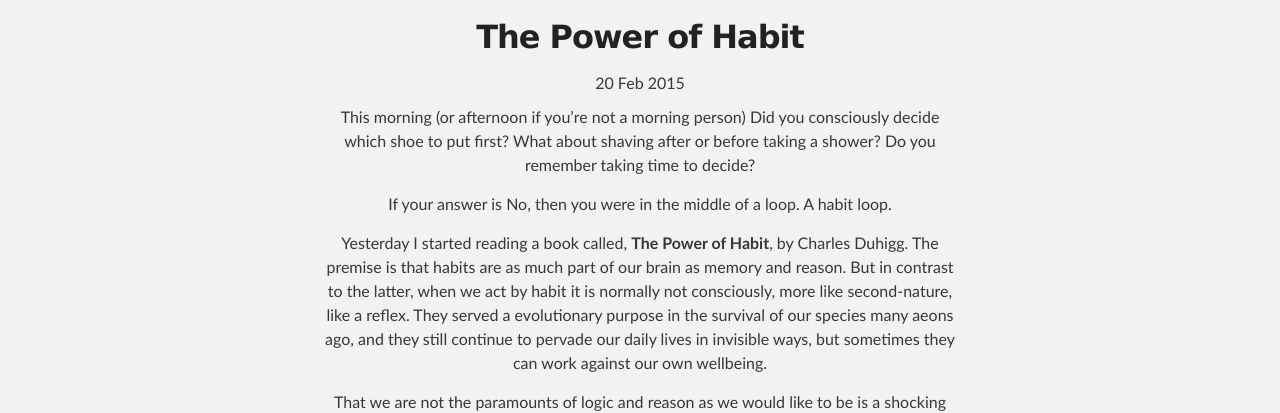
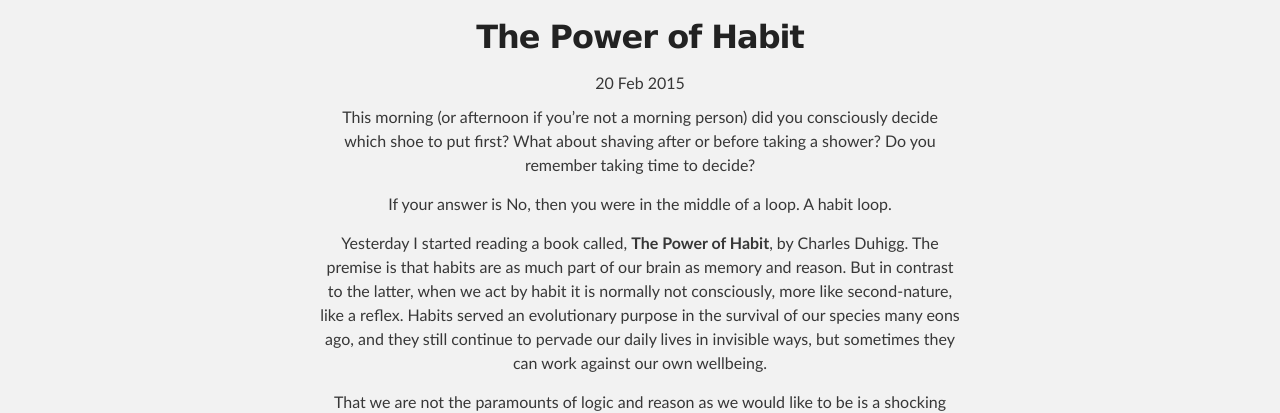
Before and after one commit to chibby0ne/chibby0ne.github.io, a Jekyll site: the page built from _posts/2015-02-20-Power_of_Habit.md, in a window 1280 px wide. Shown: the part 297-710 px from the top of the page. Built offline with Jekyll 4.4.1, drawn with Linux system fonts in a browser that asks for light colours.

Commit message:
fix typos in last post

```diff
--- a/_posts/2015-02-20-Power_of_Habit.md
+++ b/_posts/2015-02-20-Power_of_Habit.md
@@ -3,11 +3,11 @@
 title: The Power of Habit
 ---
 
-This morning (or afternoon if you're not a morning person) Did you consciously decide which shoe to put first? What about shaving after or before taking a shower? Do you remember taking time to decide?
+This morning (or afternoon if you're not a morning person) did you consciously decide which shoe to put first? What about shaving after or before taking a shower? Do you remember taking time to decide?
 
 If your answer is No, then you were in the middle of a loop. A habit loop.
 
-Yesterday I started reading a book called, **The Power of Habit**, by Charles Duhigg. The premise is that habits are as much part of our brain as memory and reason. But in contrast to the latter, when we act by habit it is normally not consciously, more like second-nature, like a reflex. They served a evolutionary purpose in the survival of our species many aeons ago, and they still continue to pervade our daily lives in invisible ways, but sometimes they can work against our own wellbeing.
+Yesterday I started reading a book called, **The Power of Habit**, by Charles Duhigg. The premise is that habits are as much part of our brain as memory and reason. But in contrast to the latter, when we act by habit it is normally not consciously, more like second-nature, like a reflex. Habits served an evolutionary purpose in the survival of our species many eons ago, and they still continue to pervade our daily lives in invisible ways, but sometimes they can work against our own wellbeing.
 
 That we are not the paramounts of logic and reason as we would like to be is a shocking discovery by itself, but reading the examples the author gives of people suffering from memory disorders, addictions, and uncontrolled behaviours is eye opening to say the least.
 
```
